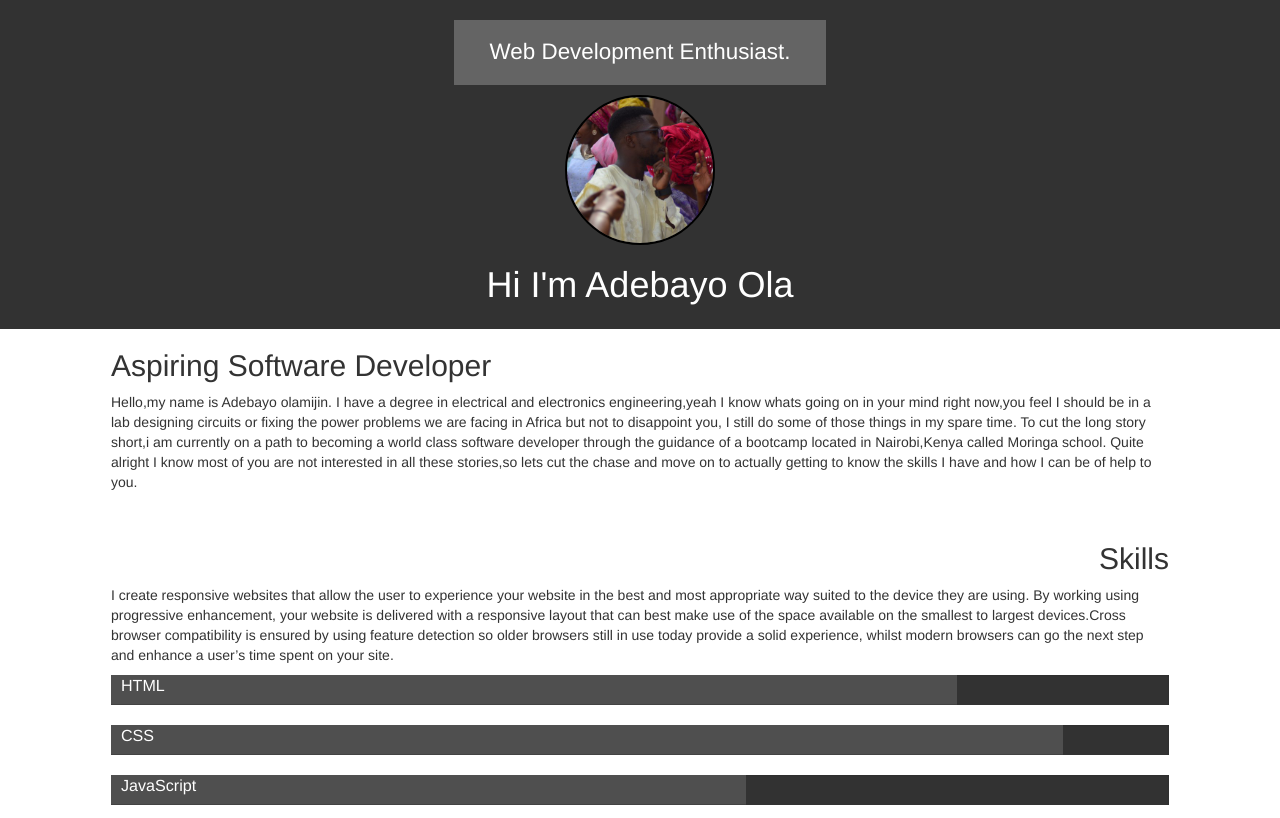
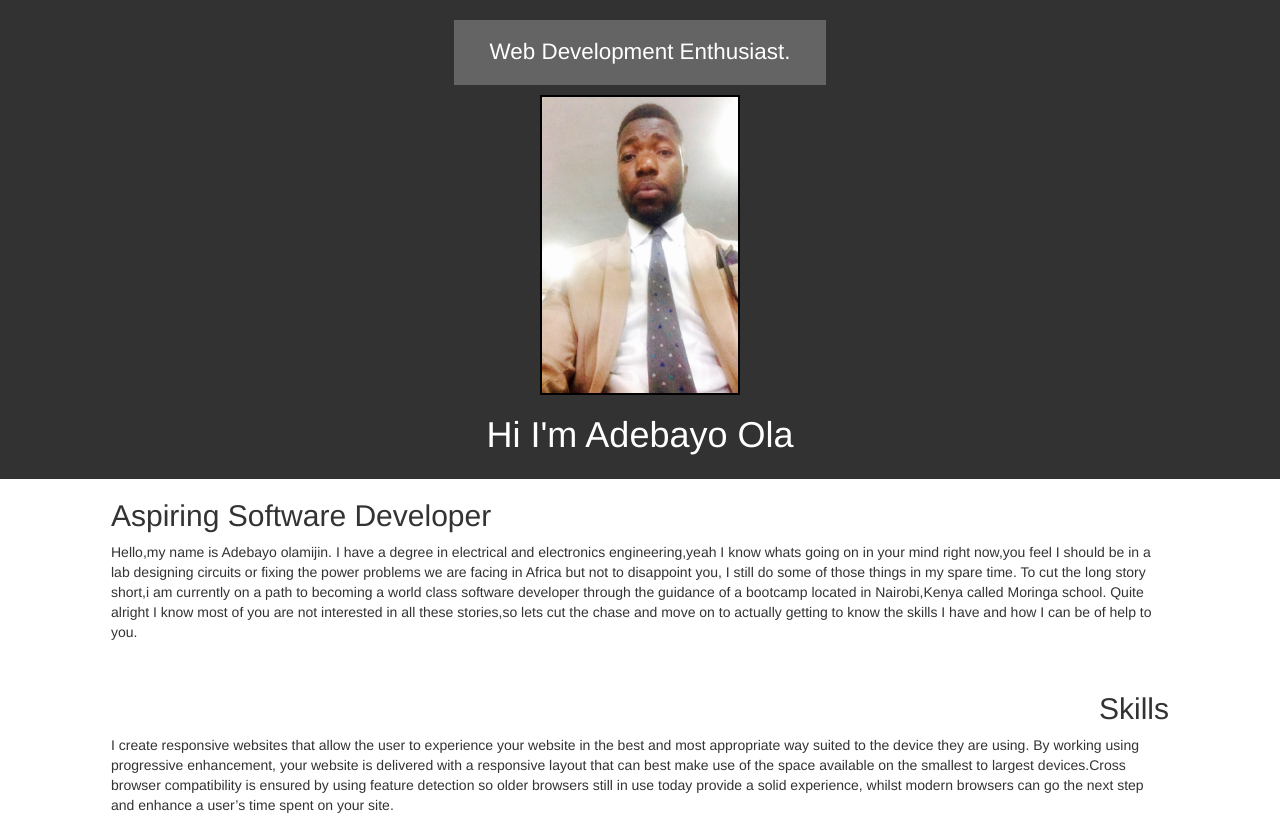
Before and after one commit to olamijinadebayo/olamijinadebayo, a plain HTML site: page index.html in a window 1280 px wide. Shown: the top 818 px of the page. Drawn offline with Linux system fonts and the light colour scheme.

Commit message:
this will change the profile image

```diff
--- a/css/style.css
+++ b/css/style.css
@@ -20,9 +20,9 @@ html, body {
 }
 
 .inner img {
-  height: 150px;
-  width: 150px;
-  border-radius: 50%;
+  height: 300px;
+  width: 200px;
+  /* border-radius: 50%; */
   border: 2px solid black;
 }
 
--- a/index.html
+++ b/index.html
@@ -20,7 +20,7 @@
       </div>
       <div class="profile">
         <div align="center">
-          <img src="images/ola.jpg" alt="my profile pic">
+          <img src="images/ola2.JPG" alt="my profile pic">
         </div>
         <div class="intro-text">
           <h1>Hi I'm Adebayo Ola </h1>
```
Also changed, not shown: images/ola.jpg (deleted), images/ola2.JPG (added).
